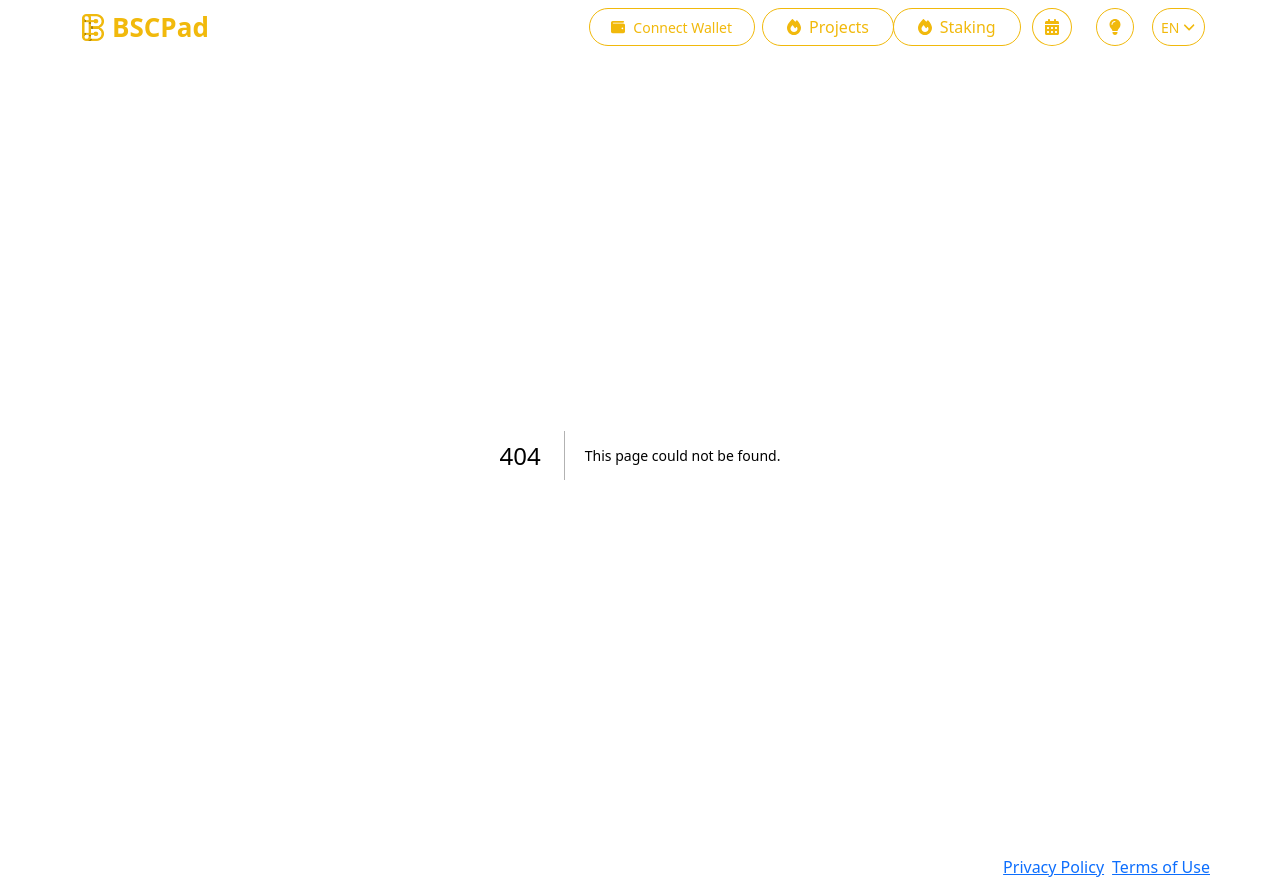
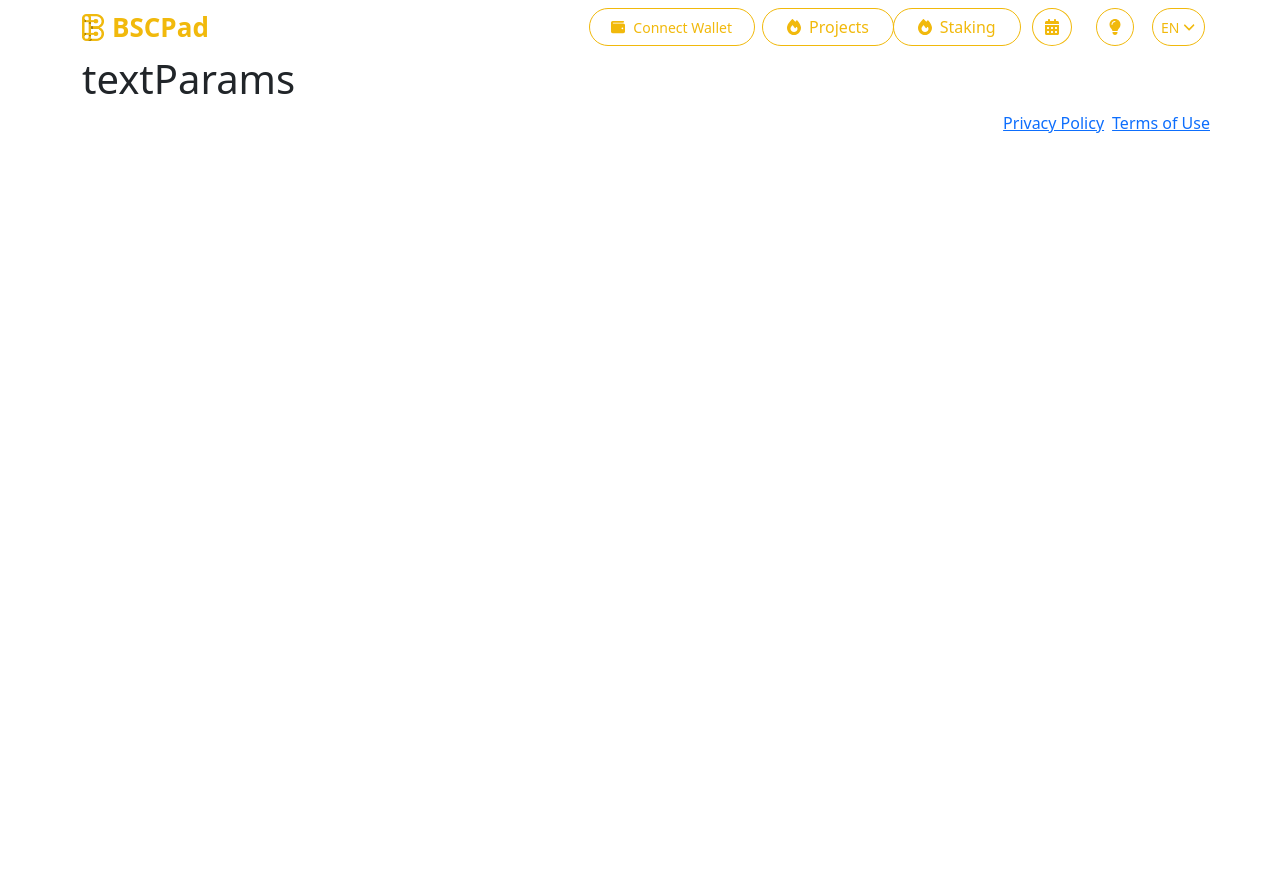
Before and after one commit to FxIvan/clone-project, a Next.js app: page /projects/textParams in a window 1280 px wide. Before the commit this address had no page. After the commit the page ends 800 px from the top, so only its background shows below. Built offline with nearby package versions, Linux system fonts and the light colour scheme.

Commit message:
creando rutas dinamicas en nextjs

```diff
--- /dev/null
+++ b/pages/projects/[id].js
@@ -0,0 +1,14 @@
+import { useRouter } from "next/router";
+import { Container, Row } from "react-bootstrap";
+
+export default function TokenInfo() {
+  const router = useRouter();
+
+  return (
+    <Container>
+      <Row>
+        <h1> {router.query.id} </h1>
+      </Row>
+    </Container>
+  );
+}
```
Also changed, not shown: component/app/card/index.js (+1 -10 lines).
